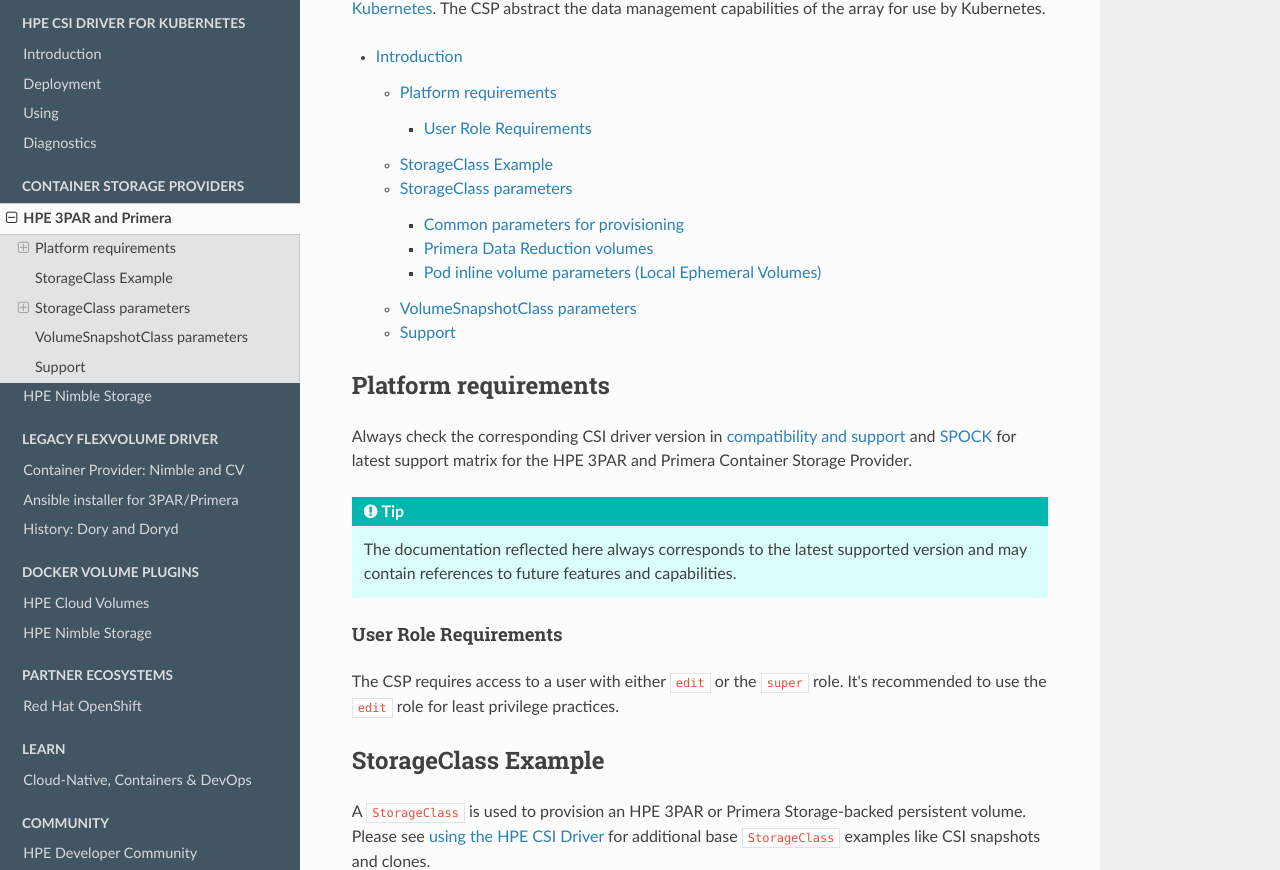
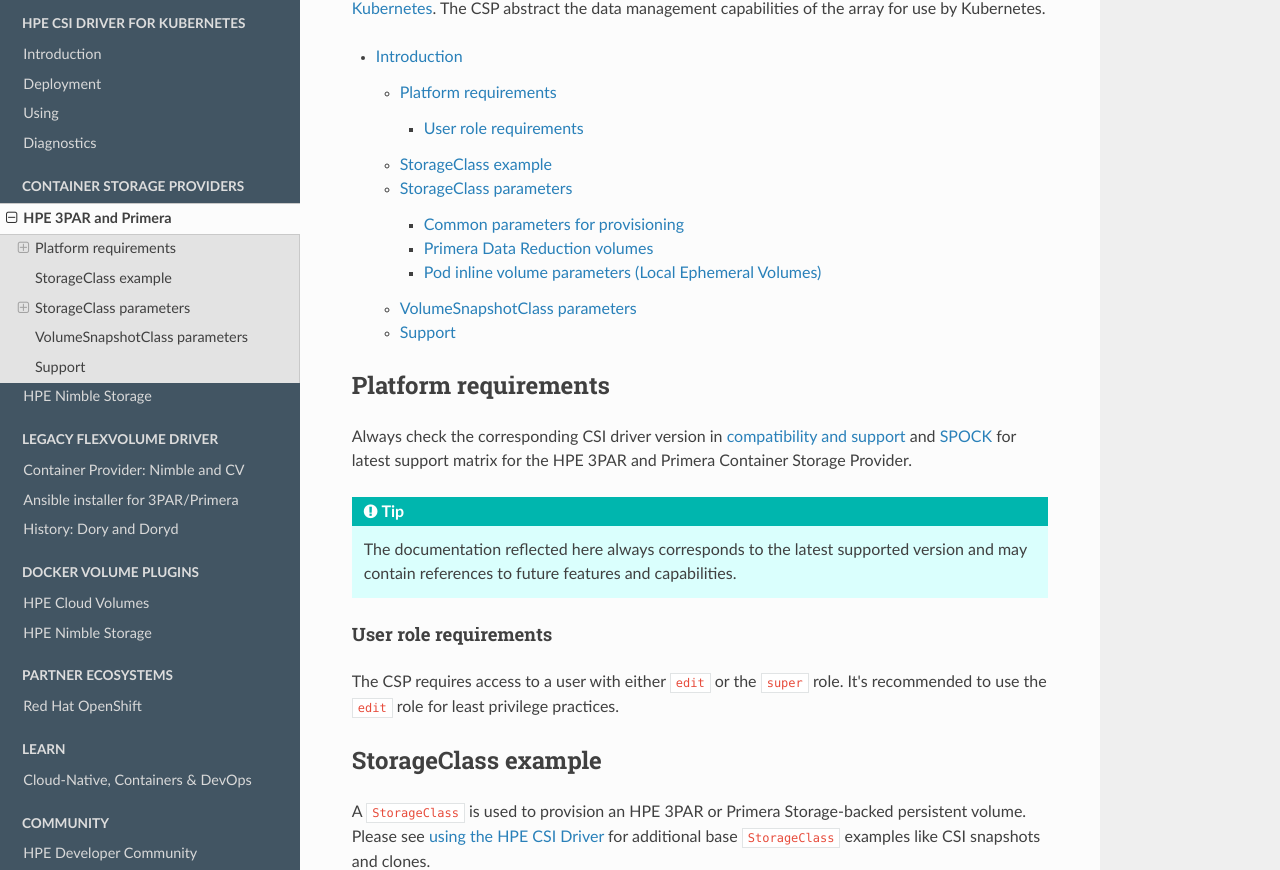
Before and after one commit to hpe-storage/scod, an MkDocs documentation site: the page built from docs/container_storage_provider/hpe_3par_primera/index.md, in a window 1280 px wide and 1400 px high. Shown: the part 187-1057 px from the top of the window. Built offline with MkDocs 1.6.1, drawn with Linux system fonts in a browser that asks for light colours; nearby versions of some CDN libraries.

Commit message:
last one
Signed-off-by: Chris Snell <snell.chris@gmail.com>

```diff
--- a/docs/container_storage_provider/hpe_3par_primera/index.md
+++ b/docs/container_storage_provider/hpe_3par_primera/index.md
@@ -11,11 +11,11 @@
 !!! tip
     The documentation reflected here always corresponds to the latest supported version and may contain references to future features and capabilities.
 
-#### User Role Requirements
+#### User role requirements
 
 The CSP requires access to a user with either `edit` or the `super` role. It's recommended to use the `edit` role for least privilege practices.
 
-## StorageClass Example
+## StorageClass example
 
 A `StorageClass` is used to provision an HPE 3PAR or Primera Storage-backed persistent volume. Please see [using the HPE CSI Driver](../../csi_driver/using.md#base_storageclass_parameters) for additional base `StorageClass` examples like CSI snapshots and clones.
 
```
